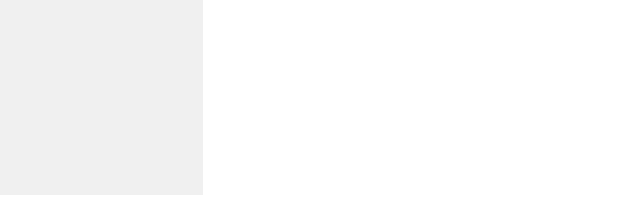
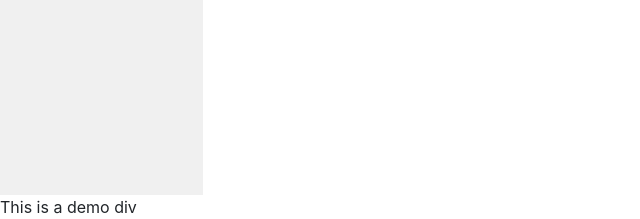
Before and after one commit to Tez01/wikipedia-using-django, a Django app: page / in a window 1280 px wide. Shown: the part 605-824 px from the top of the page, without its empty margins (0-640 px from the left). Before the commit the page ends 800 px from the top, so only its background shows below. Run offline with Django 3.2, Linux system fonts and the light colour scheme; some libraries are stand-ins or nearby versions.

Commit message:
Make some experimental changes

```diff
--- a/encyclopedia/templates/encyclopedia/layout.html
+++ b/encyclopedia/templates/encyclopedia/layout.html
@@ -54,6 +54,8 @@
                 {% endblock %}
             </div>
         </div>
-
+        <div>
+            This is a demo div
+        </div>
     </body>
 </html>
```
